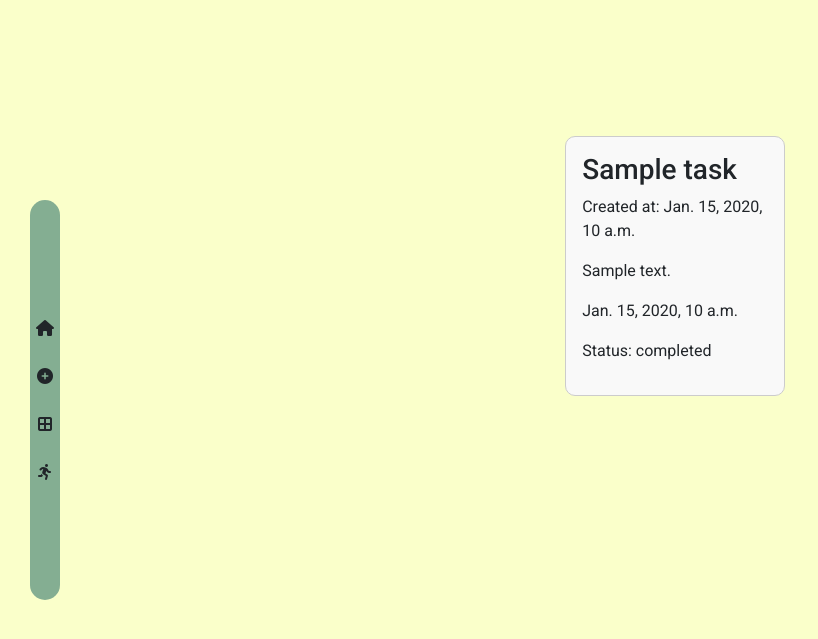
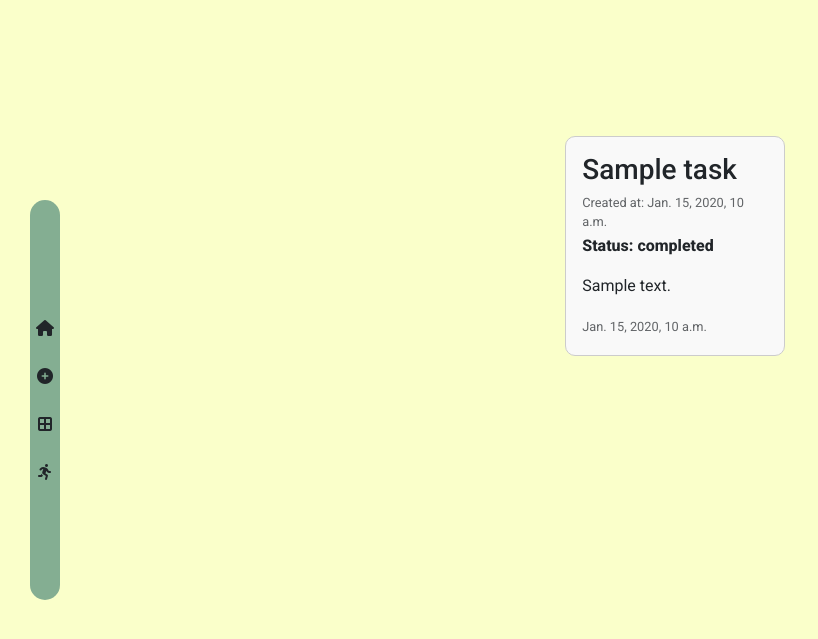
Before and after one commit to mariami57/TodoApp, a Django app: page /tasks/list/ in a window 1280 px wide. Shown: the top 639 px of the page, without its empty margins (0-818 px from the left). Run offline with Django 5.2, Linux system fonts and the light colour scheme; a user stored in the database is signed in; tables that the repository leaves empty hold one stand-in row (values such as "Sample post").

Commit message:
updated the style for tasks

```diff
--- a/static/css/tasks.css
+++ b/static/css/tasks.css
@@ -1,7 +1,6 @@
 #pending-tasks-section, #completed-tasks-section {
     gap: 20px;
     justify-content: center;
-    align-items: center;
 }
 
 .tasks-container, #pending-tasks-section, #completed-tasks-section{
@@ -9,6 +8,7 @@
     flex-wrap: wrap;
     gap: 50px;
     padding: 1rem;
+    align-items: stretch;
 }
 
 .task-card {
@@ -21,6 +21,10 @@
     box-sizing: border-box;
 }
 
+.task-card h3 {
+    margin-bottom: 3px;
+}
+
 .active {
     display: flex;
 }
@@ -29,3 +33,23 @@
     text-align: center;
     margin: 20px;
 }
+
+
+
+.date {
+    font-size: 0.8rem;
+    opacity: 0.7;
+    margin-top: 3px;
+    margin-bottom: 3px;
+
+}
+
+.status {
+    font-weight: 800;
+}
+
+.task-card p {
+    word-wrap: break-word;
+    overflow-wrap: break-word;
+    white-space: normal;
+}
--- a/templates/tasks/tasks-list.html
+++ b/templates/tasks/tasks-list.html
@@ -4,16 +4,17 @@
     {% if not task_list %}
         <h1>No tasks to show</h1>
     {% else %}
-        <div class="tasks-container d-flex justify-content-center align-items-center">
+        <div class="tasks-container d-flex justify-content-center">
              {% for task in task_list %}
                 <div class="d-flex flex-column task-card">
                     <h3>{{ task.name }}</h3>
-                    <p>Created at: {{ task.created_at }}</p>
+                    <p class="date">Created at: {{ task.created_at }}</p>
+                    <p class="status">Status: {{ task.status }}</p>
                     <p>{{ task.description }}</p>
                     {% if task.accomplished_at %}
-                         <p>{{ task.accomplished_at }}</p>
+                         <p class="date">{{ task.accomplished_at }}</p>
                     {% endif %}
-                    <p>Status: {{ task.status }}</p>
+
                 </div>
 
             {% endfor %}
```
Also changed, not shown: templates/common/home.html (+6 -5 lines).
